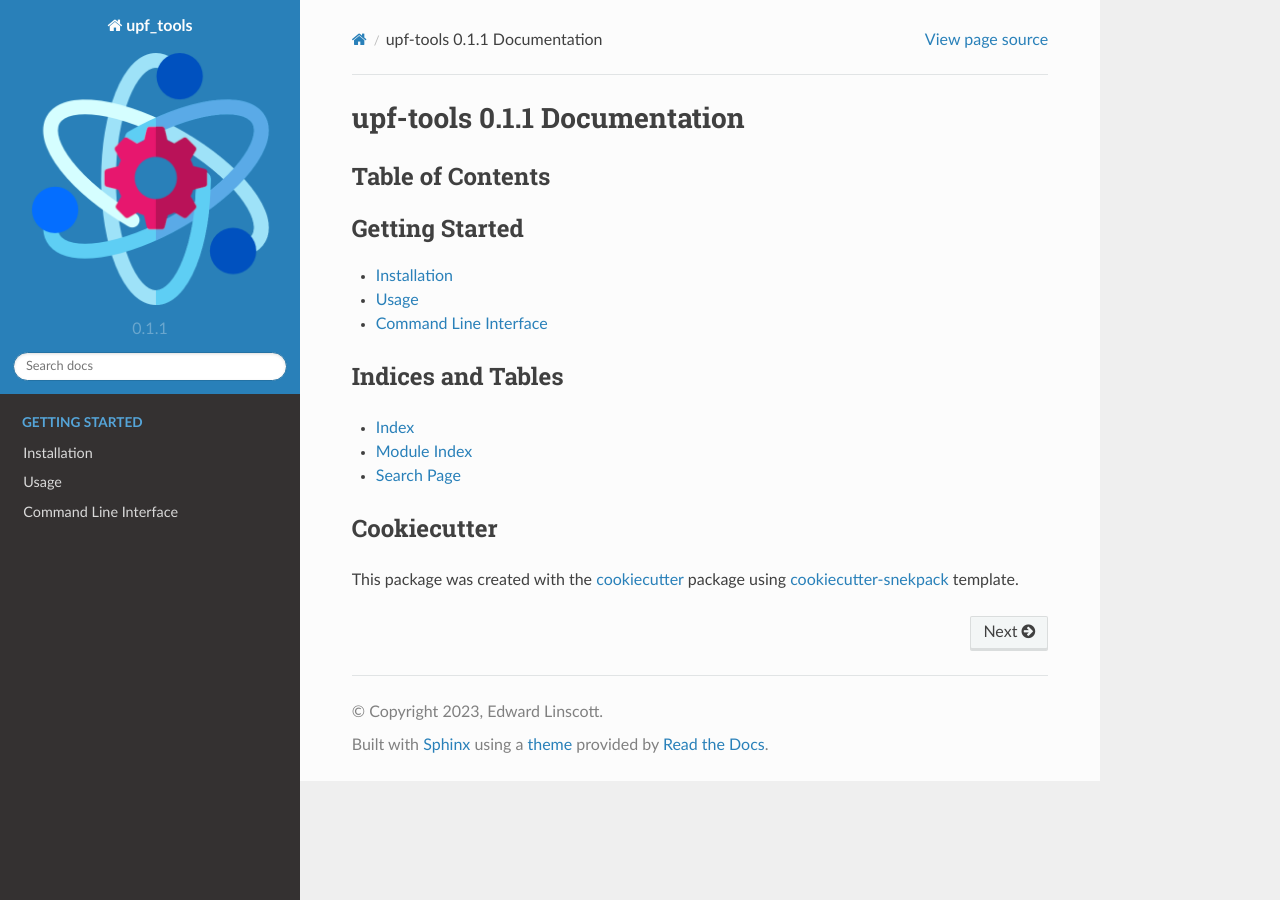
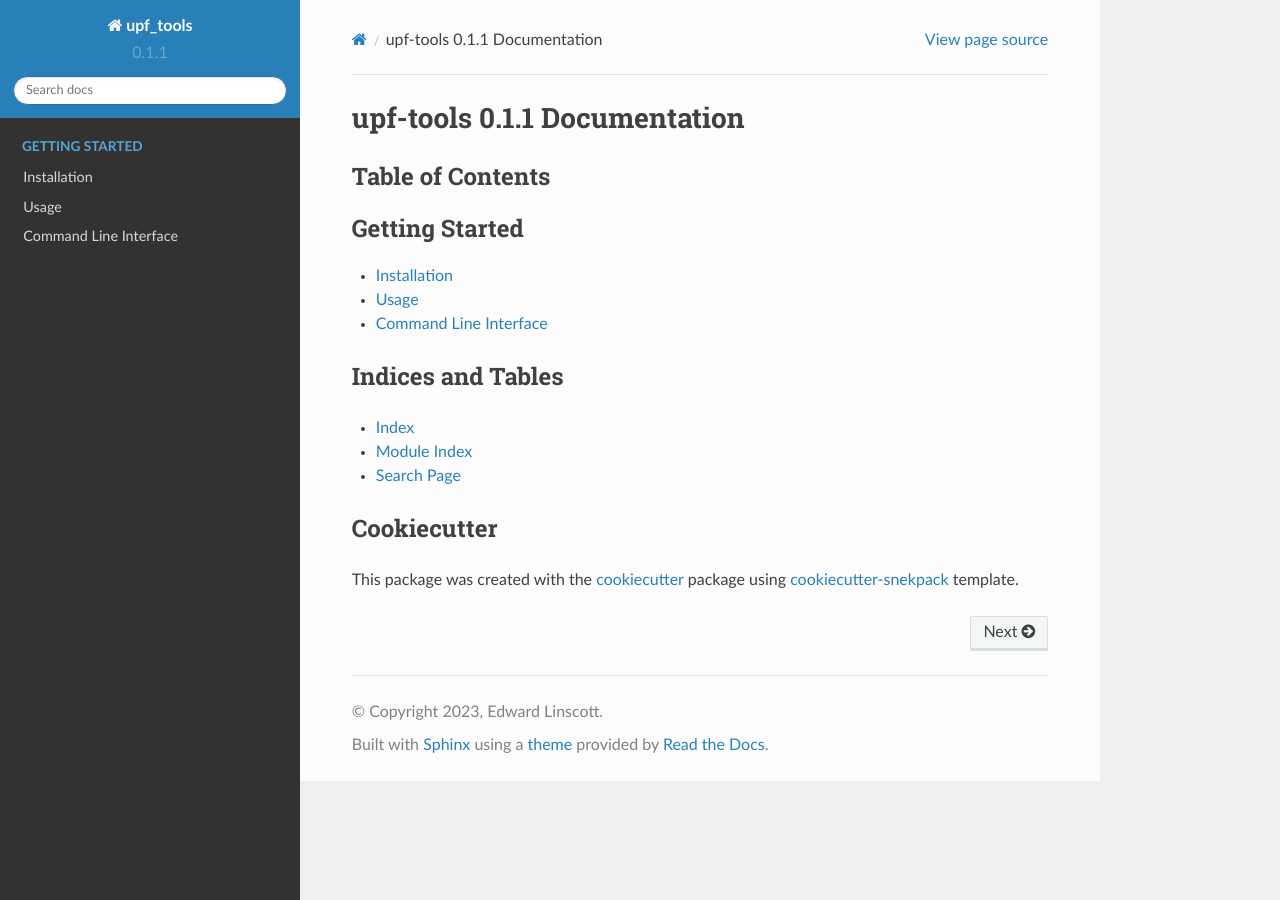
Before and after one commit to pseudopotential-tools/upf-tools, a Sphinx documentation site: the page built from docs/source/index.rst, in a window 1280 px wide. Built offline with Sphinx 7.4.7 and the Read the Docs theme 2.0.0, drawn with Linux system fonts in a browser that asks for light colours.

Commit message:
Remove the icon

```diff
--- a/docs/source/conf.py
+++ b/docs/source/conf.py
@@ -119,8 +119,8 @@ html_theme = "sphinx_rtd_theme"
 # Add any paths that contain custom static files (such as style sheets) here,
 # relative to this directory. They are copied after the builtin static files,
 # so a file named "default.css" will overwrite the builtin "default.css".
-html_static_path = ["_static"]
-html_logo = "_static/upf-tools-icon.png"
+# html_static_path = ["_static"]
+# html_logo =
 
 # Custom sidebar templates, must be a dictionary that maps document names
 # to template names.
```
Also changed, not shown: README.md (+0 -4 lines), docs/source/_static/upf-tools-icon.png (deleted).
